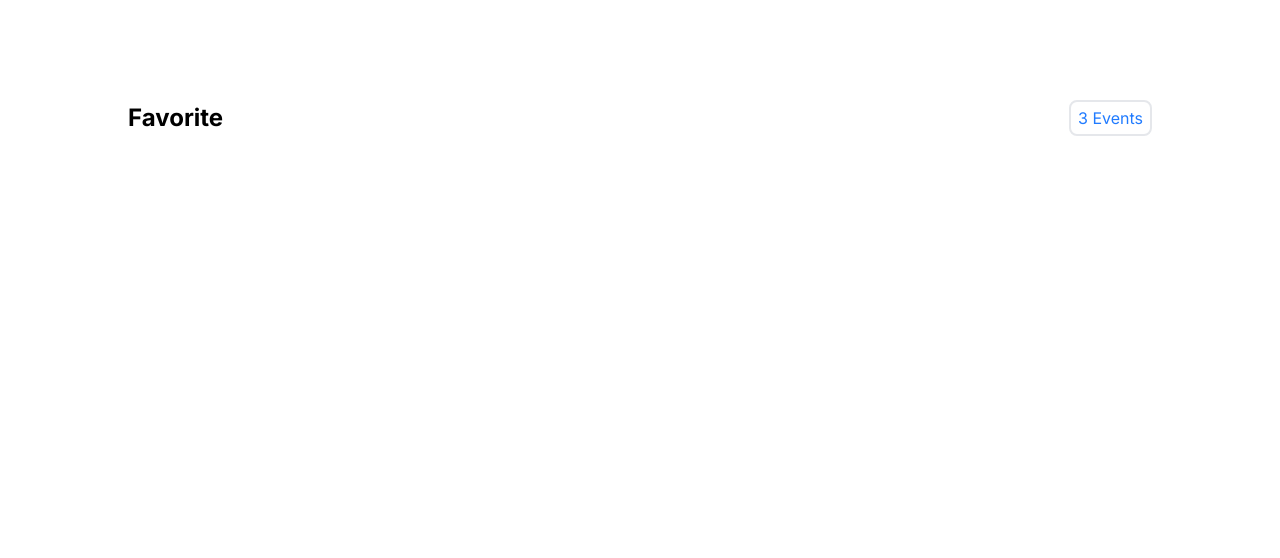
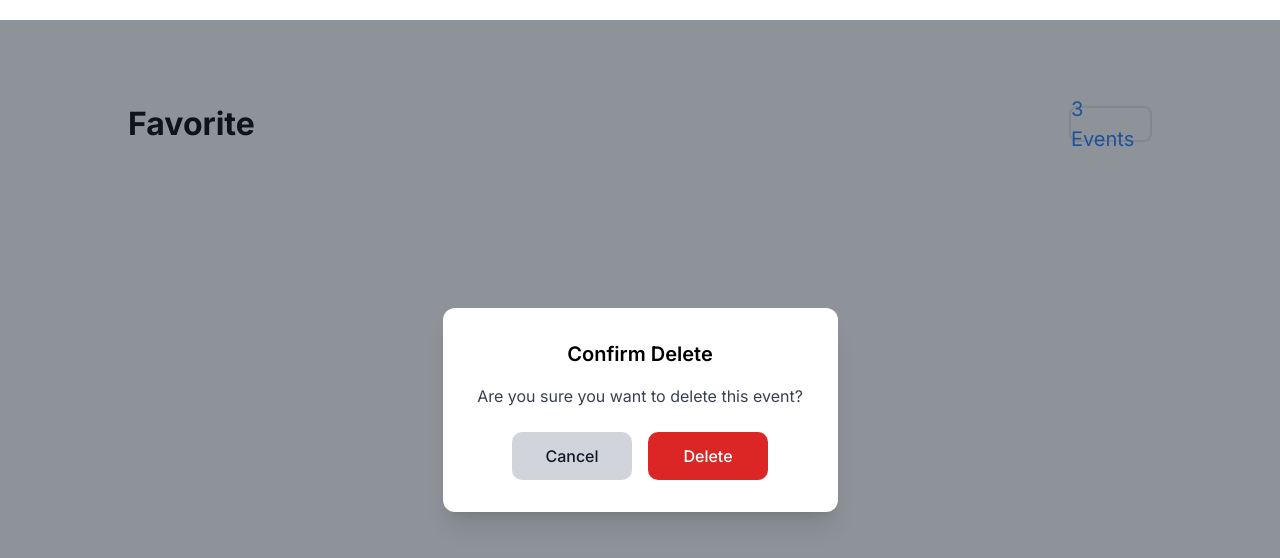
Before and after one commit to MeeReak/smak-chet, a Next.js app: page /favorite in a window 1280 px wide. Shown: the top 558 px of the page. Built offline with nearby package versions, Linux system fonts and the light colour scheme.

Commit message:
deleteevent

```diff
--- a/src/app/favorite/page.tsx
+++ b/src/app/favorite/page.tsx
@@ -1,4 +1,5 @@
 import { Typography, ButtonIcon } from "@/components";
+import { Delete } from "@/components/molechules/Delete/delete";
 import FavPage from "@/components/molechules/Favoritepage/favPage";
 import React from "react";
 
@@ -29,15 +30,14 @@ const page = () => {
               Favorite
             </Typography>
           </div>
-          <div
-            className="w-[83px] h-[36px] rounded-lg border-[2px] border-gray text-center flex justify-center items-center "
-          >
+          <div className="w-[83px] h-[36px] rounded-lg border-[2px] border-gray text-center flex justify-center items-center ">
             <Typography fontSize="h4" color="blue">
               3 Events
             </Typography>
           </div>
         </div>
         <FavPage />
+        <Delete/>
       </div>
     </>
   );
--- a/src/app/search/page.tsx
+++ b/src/app/search/page.tsx
@@ -58,7 +58,9 @@ const SearchPage = () => {
           </Typography>
         </div>
         <div className="mt-[10px]  ">
-          <Buttontaps setFiltered={setFiltered} filtered={filtered} />
+          <Buttontaps setFiltered={setFiltered} filtered={filtered} setCate={function (Cate: string): void {
+            throw new Error("Function not implemented.");
+          } } />
         </div>
         <div className="max-[1030px]:px-5 grid grid-cols-1 sm:grid-cols-2 lg:grid-cols-3 gap-4 justify-items-center">
           {findCard.map((item) => {
--- a/src/components/atoms/Typography/Typography.tsx
+++ b/src/components/atoms/Typography/Typography.tsx
@@ -6,7 +6,7 @@ interface TypographyProps {
   align?: "left" | "justify" | "right" | "center";
   fontSize?: "h1" | "h2" | "h3" | "h4" | "h5";
   fontWeight?: "normal" | "medium" | "semibold" | "bold";
-  color?: "black" | "red" | "blue" | "grey";
+  color?: "black" | "red" | "blue" | "grey" | "white";
   screensize?: "xl" | "sm";
 }
 
@@ -37,15 +37,17 @@ const Typography: FC<TypographyProps> = ({
   const typographyFontSize = (fontSize: string, screensize: string) => {
     switch (fontSize) {
       case "h1":
-        return "text-4xl";
+        return "text-[16px] md:text-[20px] lg:text-[24px] xl:text-[36px]";
       case "h2":
-        return "text-2xl";
+        return "text-[14px] md:text-[18px] lg:text-[20px] xl:text-[32px]";
       case "h3":
-        return "text-xl";
+        return "text-[12px] md:text-[16px] lg:text-[18px] xl:text-[24px]";
       case "h4":
-        return "text-base";
+        return "text-[10px] md:text-[14px] lg:text-[16px] xl:text-[20px]";
       case "h5":
-        return "text-sm";
+        return "text-[8px] md:text-[12px] lg:text-[14px] xl:text-[16px]";
+      case "h6":
+        return "text-[5px] md:text-[10px] lg:text-[12px] xl:text-[14px]";
       default:
         return "text-base";
     }
@@ -74,6 +76,8 @@ const Typography: FC<TypographyProps> = ({
         return "text-[#207BFF]";
       case "grey":
         return "text-[#00000099]";
+      case "white":
+        return "text-[#fff]";
       default:
         return "text-[#000000]";
     }
--- a/src/components/molechules/Card/MyEventCard.tsx
+++ b/src/components/molechules/Card/MyEventCard.tsx
@@ -1,6 +1,7 @@
 import React from "react";
 import Image from "next/image";
 import { ButtonIcon, Typography } from "@/components";
+import DeleteButton from "../Delete/deleteButton";
 
 interface MyEventCardProps {
   src: string;
@@ -8,6 +9,7 @@ interface MyEventCardProps {
   title: string;
   date: string;
   location: string;
+  id:string
 }
 
 const MyEventCard: React.FC<MyEventCardProps> = ({
@@ -16,7 +18,14 @@ const MyEventCard: React.FC<MyEventCardProps> = ({
   title,
   date,
   location,
+  id,
 }) => {
+console.log(id)
+
+  function setModalState(arg0: boolean): void {
+    throw new Error("Function not implemented.");
+  }
+
   return (
     <>
       <div className="group flex max-[640px]:max-w-[500px] sm:w-[600px] lg:w-[800px] relative p-[10px] rounded-[10px] shadow-[0_3px_10px_rgb(0,0,0,0.2)] hover:bg-gray-200">
@@ -84,27 +93,9 @@ const MyEventCard: React.FC<MyEventCardProps> = ({
             </Typography>
           </div>
         </div>
+        <div className="flex items-center space-x-4 mt-20">
           <ButtonIcon
-          className="absolute bottom-3 right-3 border-[2px] border-[#207BFF] rounded-md hidden group-hover:flex hover:border-[3px] hover:bg-[#D2E5FF] transition-all !h-10 !w-[40px] "
-          icon={
-            <svg
-              xmlns="http://www.w3.org/2000/svg"
-              fill="none"
-              viewBox="0 0 24 24"
-              strokeWidth="1.5"
-              stroke="currentColor"
-              className="w-6 h-6 text-[#207BFF]"
-            >
-              <path
-                strokeLinecap="round"
-                strokeLinejoin="round"
-                d="m14.74 9-.346 9m-4.788 0L9.26 9m9.968-3.21c.342.052.682.107 1.022.166m-1.022-.165L18.16 19.673a2.25 2.25 0 0 1-2.244 2.077H8.084a2.25 2.25 0 0 1-2.244-2.077L4.772 5.79m14.456 0a48.108 48.108 0 0 0-3.478-.397m-12 .562c.34-.059.68-.114 1.022-.165m0 0a48.11 48.11 0 0 1 3.478-.397m7.5 0v-.916c0-1.18-.91-2.164-2.09-2.201a51.964 51.964 0 0 0-3.32 0c-1.18.037-2.09 1.022-2.09 2.201v.916m7.5 0a48.667 48.667 0 0 0-7.5 0"
-              />
-            </svg>
-          }
-        />
-        <ButtonIcon
-          className=" absolute bottom-3 right-16 border-[2px] border-[#207BFF] rounded-md hidden group-hover:flex hover:border-[3px]  hover:bg-[#D2E5FF] transition-all !h-10 !w-10 "
+            className="border-[2px] border-[#207BFF] rounded-md hidden group-hover:flex hover:border-[3px]  hover:bg-[#D2E5FF] transition-all !h-10 !w-10 "
             icon={
               <svg
                 xmlns="http://www.w3.org/2000/svg"
@@ -122,6 +113,8 @@ const MyEventCard: React.FC<MyEventCardProps> = ({
               </svg>
             }
           />
+          <DeleteButton id={id} />
+        </div>
       </div>
     </>
   );
--- /dev/null
+++ b/src/components/molechules/Delete/delete.tsx
@@ -0,0 +1,47 @@
+import { Button, Typography } from "@/components/atoms";
+import { MyContext } from "@/contexts/CardContext";
+import React, { useContext } from "react";
+
+interface DeleteProps {
+  setModalState: (state: boolean) => void;
+  id: string;
+}
+export const Delete: React.FC<DeleteProps> = ({ id, setModalState }) => {
+  const { CardInfo, setCardInfo } = useContext(MyContext);
+  const handleOnDelete = (id: string) => {
+    console.log(id);
+    const newCard = CardInfo.filter((card) => card.id !== id);
+    console.log(newCard, "cardid");
+    setCardInfo(newCard);
+    setModalState(false); // Close the modal after deleting the item
+  };
+
+  return (
+    <div className="fixed inset-0 flex items-center justify-center bg-gray-800 bg-opacity-50 z-50">
+      <div className="bg-white p-8 rounded-xl shadow-xl xl:w-[395px] mx-4 ">
+        <Typography  className="text-center font-semibold text-xl mb-4">
+          Confirm Delete
+        </Typography>
+        <Typography  className="text-gray-700 mb-6 text-center font-normal">
+          Are you sure you want to delete this event?
+        </Typography>
+        <div className="flex justify-center gap-4">
+          <button
+            onClick={() => setModalState(false)}
+            className="bg-gray-300 xl:w-[120px] text-gray-900 hover:bg-gray-400 py-3 px-6 rounded-lg font-medium transition-colors duration-200 ease-in-out"
+            style={{ borderRadius: "10px", fontSize: "16px" }}
+          >
+            Cancel
+          </button>
+          <button
+            onClick={() => handleOnDelete(id)}
+            className="bg-red-600 xl:w-[120px] text-white hover:bg-red-700 py-3 px-6 rounded-lg font-medium transition-colors duration-200 ease-in-out"
+            style={{ borderRadius: "10px", fontSize: "16px" }}
+          >
+            Delete
+          </button>
+        </div>
+      </div>
+    </div>
+  );
+};
--- /dev/null
+++ b/src/components/molechules/Delete/deleteButton.tsx
@@ -0,0 +1,42 @@
+"use client";
+import React, { useState } from "react";
+import { Button, ButtonIcon } from "@/components/atoms";
+import Popup from "../Filter/Popup";
+import { Delete } from "./delete";
+
+export interface FilterButtonProps {
+  className?: string;
+  id:string
+}
+
+const DeleteButton: React.FC<FilterButtonProps> = ({ className, id }) => {
+  console.log(id)
+  const [modalState, setModalState] = useState(false);
+  return (
+    <div className="relative">
+      <ButtonIcon
+        onclick={() => setModalState(true)}
+        className="border-[2px] border-[#207BFF] rounded-md hidden group-hover:flex hover:border-[3px] hover:bg-[#D2E5FF] transition-all !h-10 !w-[40px] "
+        icon={
+          <svg
+            xmlns="http://www.w3.org/2000/svg"
+            fill="none"
+            viewBox="0 0 24 24"
+            strokeWidth="1.5"
+            stroke="currentColor"
+            className="w-6 h-6 text-[#207BFF]"
+          >
+            <path
+              strokeLinecap="round"
+              strokeLinejoin="round"
+              d="m14.74 9-.346 9m-4.788 0L9.26 9m9.968-3.21c.342.052.682.107 1.022.166m-1.022-.165L18.16 19.673a2.25 2.25 0 0 1-2.244 2.077H8.084a2.25 2.25 0 0 1-2.244-2.077L4.772 5.79m14.456 0a48.108 48.108 0 0 0-3.478-.397m-12 .562c.34-.059.68-.114 1.022-.165m0 0a48.11 48.11 0 0 1 3.478-.397m7.5 0v-.916c0-1.18-.91-2.164-2.09-2.201a51.964 51.964 0 0 0-3.32 0c-1.18.037-2.09 1.022-2.09 2.201v.916m7.5 0a48.667 48.667 0 0 0-7.5 0"
+            />
+          </svg>
+        }
+      />
+      {modalState && <Delete setModalState={setModalState} id={id}></Delete>}
+    </div>
+  );
+};
+
+export default DeleteButton;
--- a/src/components/molechules/Filter/FilterButton.tsx
+++ b/src/components/molechules/Filter/FilterButton.tsx
@@ -2,6 +2,8 @@
 import React, { useState } from "react";
 import { Button } from "@/components/atoms";
 import Popup from "./Popup";
+import { Delete } from "../Delete/delete";
+import FilterForm from "./FilterForm";
 
 export interface FilterButtonProps {
   className?: string;
@@ -33,7 +35,7 @@ const FilterButton: React.FC<FilterButtonProps> = ({ className }) => {
       >
         Filter
       </Button>
-      <div>{modalState && <Popup setModalState={setModalState} />}</div>
+      <div>{modalState && <Popup setModalState={setModalState} Children={<FilterForm/>} />}</div>
     </div>
   );
 };
--- a/src/components/molechules/Filter/Popup.tsx
+++ b/src/components/molechules/Filter/Popup.tsx
@@ -3,7 +3,12 @@ import Icon from "@/components/atoms/Icons/Icons";
 import React from "react";
 import FilterForm from "./FilterForm";
 
-const Popup = (props: { setModalState: (arg0: boolean) => void }) => {
+interface PopupProps {
+  setModalState: (state: boolean) => void; // Update the type signature to match the actual usage
+  Children?: React.ReactNode;
+}
+
+const Popup: React.FC<PopupProps> = ({ Children, setModalState }) => {
   return (
     <>
       <div className="fixed inset-0 opacity-25 bg-black"></div>
@@ -11,12 +16,12 @@ const Popup = (props: { setModalState: (arg0: boolean) => void }) => {
         <div className="bg-white w-[500px] p-5 rounded-xl relative">
           <div>
             <div
-              onClick={() => props.setModalState(false)}
+              onClick={() => setModalState(false)} // Correctly use the setModalState function to close the modal
               className="cursor-pointer float-end"
             >
               <Icon label={"close"} size="lg"></Icon>
             </div>
-            <FilterForm></FilterForm>
+            {Children}
           </div>
         </div>
       </div>
--- a/src/components/organisms/cardList/MyEventCardList.tsx
+++ b/src/components/organisms/cardList/MyEventCardList.tsx
@@ -18,6 +18,7 @@ const MyEventCardList = () => {
             title={item.title}
             date={item.date}
             location={item.location}
+            id={item.id}
           />
         ))}
       </div>
```
Also changed, not shown: src/components/atoms/Button/Button.tsx (+12 -6 lines). Lines whose indentation alone changed are shown as unchanged.
